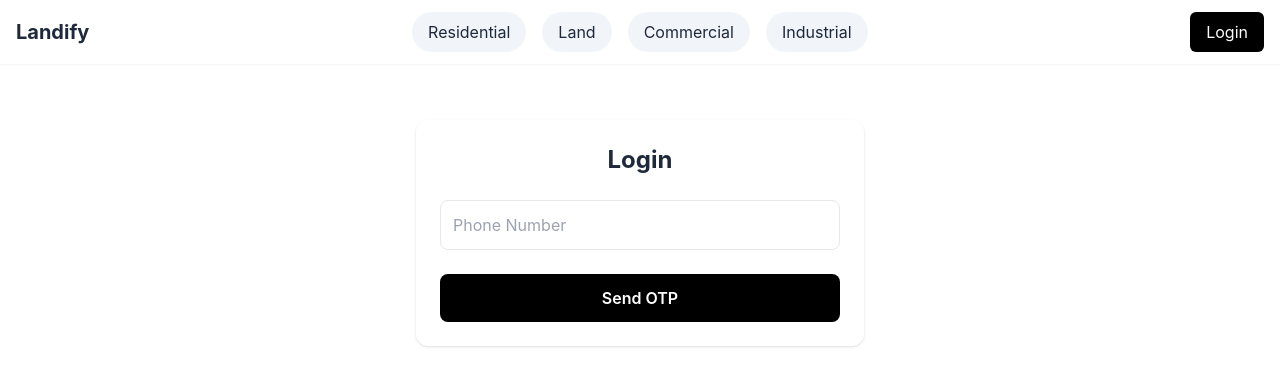
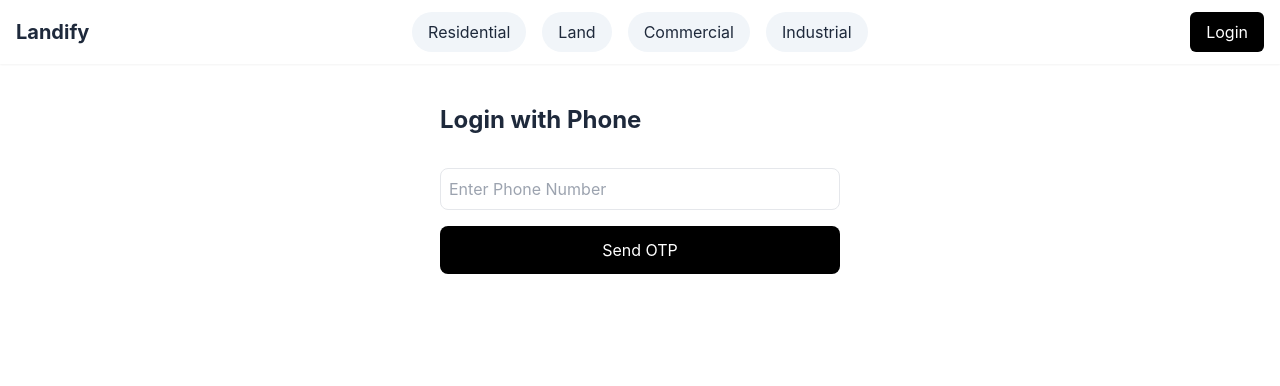
Before and after one commit to talesnframesofficial-alt/landify-frontend, a Next.js app: page /login in a window 1280 px wide. Shown: the top 386 px of the page. Built offline with nearby package versions, Linux system fonts and the light colour scheme; no server answers.

Commit message:
Update page.tsx

```diff
--- a/app/login/page.tsx
+++ b/app/login/page.tsx
@@ -8,81 +8,66 @@ export default function LoginPage() {
   const [otpSent, setOtpSent] = useState(false);
   const [otp, setOtp] = useState("");
 
-  // 1️⃣ Send OTP
   async function sendOTP() {
-    if (!phone) return alert("Enter phone number");
-
-    const { data, error } = await supabase.auth.signInWithOtp({
+    const { error } = await supabase.auth.signInWithOtp({
       phone: phone,
     });
 
     if (error) {
       alert(error.message);
-      return;
+    } else {
+      setOtpSent(true);
     }
-
-    setOtpSent(true);
-    alert("OTP sent to your phone!");
   }
 
-  // 2️⃣ Verify OTP
   async function verifyOTP() {
-    if (!otp) return alert("Enter OTP");
-
     const { data, error } = await supabase.auth.verifyOtp({
-      phone: phone,
+      phone,
       token: otp,
       type: "sms",
     });
 
     if (error) {
       alert(error.message);
-      return;
+    } else {
+      window.location.href = "/profile";
     }
-
-    // Redirect after login
-    window.location.href = "/profile";
   }
 
   return (
-    <div className="max-w-md mx-auto p-6 mt-10 bg-white rounded-xl shadow space-y-6">
+    <div className="p-6 max-w-md mx-auto space-y-4">
+      <h1 className="text-2xl font-bold mb-4">Login with Phone</h1>
 
-      <h1 className="text-2xl font-bold text-center">Login</h1>
-
-      {!otpSent && (
+      {!otpSent ? (
         <>
           <input
             type="text"
-            placeholder="Phone Number"
-            className="w-full border p-3 rounded-lg"
-            value={phone}
+            className="w-full border p-2 rounded-lg"
+            placeholder="Enter Phone Number"
             onChange={(e) => setPhone(e.target.value)}
           />
 
           <button
             onClick={sendOTP}
-            className="w-full bg-black text-white py-3 rounded-lg font-semibold"
+            className="w-full bg-black text-white p-3 rounded-lg"
           >
             Send OTP
           </button>
         </>
-      )}
-
-      {otpSent && (
+      ) : (
         <>
           <input
             type="text"
+            className="w-full border p-2 rounded-lg"
             placeholder="Enter OTP"
-            className="w-full border p-3 rounded-lg"
-            value={otp}
             onChange={(e) => setOtp(e.target.value)}
           />
 
           <button
             onClick={verifyOTP}
-            className="w-full bg-green-600 text-white py-3 rounded-lg font-semibold"
+            className="w-full bg-indigo-600 text-white p-3 rounded-lg"
           >
-            Verify & Login
+            Verify OTP
           </button>
         </>
       )}
```
